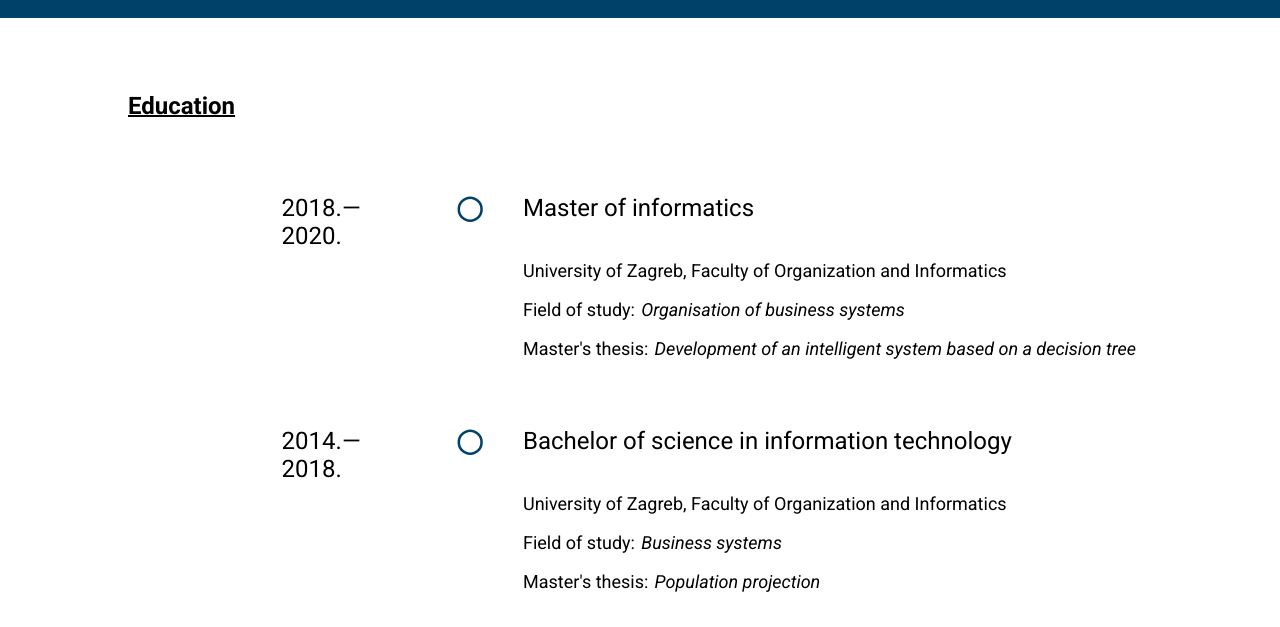
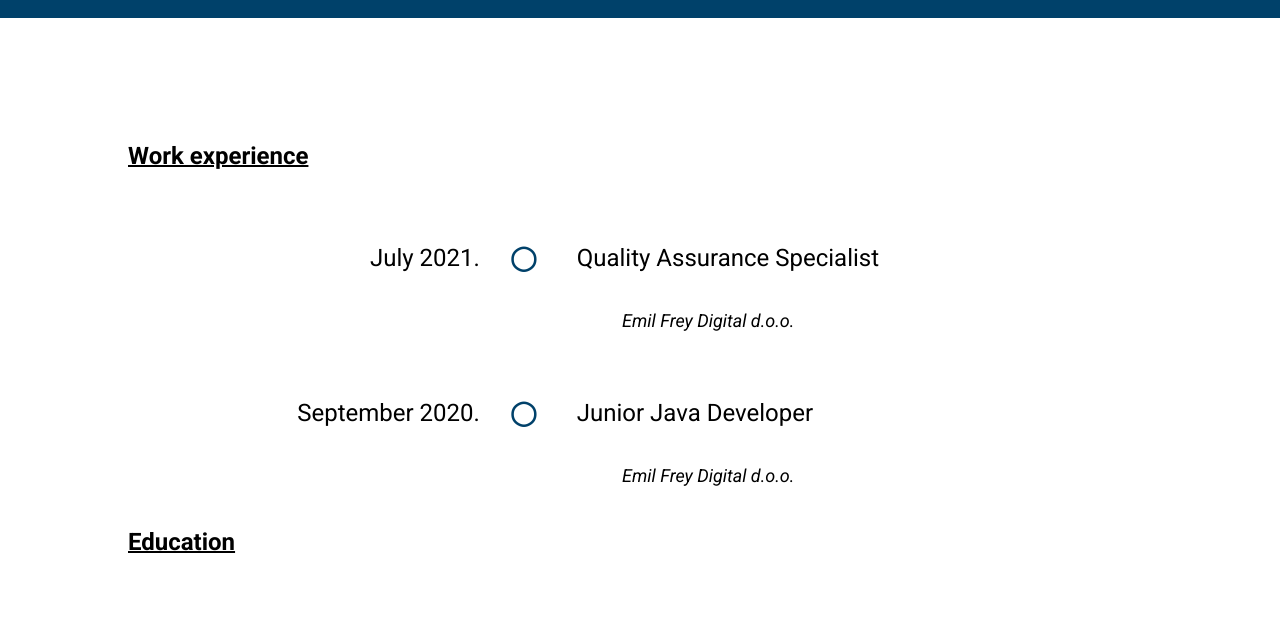
Before and after one commit to lukmanleon/lukmanleon.github.io, a plain HTML site: page index.html in a window 1280 px wide. Shown: the part 92-719 px from the top of the page. Drawn offline with Linux system fonts and the light colour scheme.

Commit message:
Added work expirience

```diff
--- a/index.html
+++ b/index.html
@@ -10,8 +10,10 @@
   <title>Lukman Leon</title>
   <link rel="stylesheet" href="website_styles/style_general.css" />
   <link rel="stylesheet" href="website_styles/style_header.css" />
+  <link rel="stylesheet" href="website_styles/style_footer.css" />
   <link rel="stylesheet" href="website_styles/style_main.css" />
-  <link rel="stylesheet" href="website_styles/style_footer.css" />
+  <link rel="stylesheet" href="website_styles/style_main_work_experience.css" />
+  <link rel="stylesheet" href="website_styles/style_main_education.css" />
   <link rel="preconnect" href="https://fonts.googleapis.com" />
   <link rel="preconnect" href="https://fonts.gstatic.com" crossorigin />
   <link
@@ -40,9 +42,41 @@
 
   <main>
     <div class="knowledge-and-experience">
+
+      <h3>Work experience</h3>
+      <div class="work">
+        <div class="work-item">
+          <div class="work-duration">
+            <span>July 2021.</span>
+          </div>
+          <div class="circle">&#9711</div>
+          <div class="work-information">
+            <div class="work-level">Quality Assurance Specialist</div>
+            <div class="work-level-information">
+              <p><span>Emil Frey Digital d.o.o.</span></p>
+            </div>
+          </div>
+        </div>
+
+        <div class="work-item">
+          <div class="work-duration">
+            <span>September 2020.</span>
+          </div>
+          <div class="circle">&#9711</div>
+          <div class="work-information">
+            <div class="work-level">Junior Java Developer</div>
+            <div class="work-level-information">
+              <p><span>Emil Frey Digital d.o.o.</span></p>
+            </div>
+          </div>
+        </div>
+      </div>
+
+
+
+
       <h3>Education</h3>
       <div class="education">
-
         <div class="education-item">
           <div class="education-duration">
             <span>2018.&#8212 2020.</span>
@@ -78,9 +112,9 @@
             </div>
           </div>
         </div>
+      </div>
 
 
-      </div>
     </div>
   </main>
 
--- a/website_styles/style_main.css
+++ b/website_styles/style_main.css
@@ -1,7 +1,7 @@
 main {
   width: 80%;
   min-height: 50vh;
-  margin-top: 50px;
+  margin-top: 100px;
   margin-bottom: 100px;
 }
 
@@ -16,52 +16,3 @@ main {
   font-size: 24px;
   text-decoration: underline 2px;
 }
-
-.education {
-  display: inline-block;
-  align-items: left;
-}
-
-.education-item {
-  display: flex;
-  flex-direction: row;
-  margin-left: 15%;
-  margin-top: 50px;
-}
-
-.education-item .circle {
-  font-size: 24px;
-  font-weight: 600;
-  color: var(--color-general-blue);
-  margin-left: 30px;
-}
-
-.education-duration {
-  width: 200px;
-  display: flex;
-  flex-direction: row;
-  justify-content: left;
-}
-
-.education-information {
-  display: flex;
-  flex-direction: column;
-  margin-left: 40px;
-  width: 100%;
-}
-
-.education-level,
-.education-duration span {
-  font-size: 24px;
-  font-weight: 500;
-}
-
-.education-level-information {
-  font-size: 18px;
-  margin-top: 20px;
-}
-.education-level-information span {
-  font-style: italic;
-  font-weight: 500;
-  margin-left: 1%;
-}
--- /dev/null
+++ b/website_styles/style_main_education.css
@@ -0,0 +1,49 @@
+.education {
+  display: inline-block;
+  align-items: left;
+}
+
+.education-item {
+  display: flex;
+  flex-direction: row;
+  margin-left: 15%;
+  margin-top: 50px;
+}
+
+.education-item .circle {
+  font-size: 24px;
+  font-weight: 600;
+  color: var(--color-general-blue);
+  margin-left: 30px;
+}
+
+.education-duration {
+  width: 300px;
+  display: flex;
+  flex-direction: row;
+  justify-content: right;
+}
+
+.education-information {
+  display: flex;
+  flex-direction: column;
+  margin-left: 40px;
+  width: 100%;
+}
+
+.education-level,
+.education-duration span {
+  font-size: 24px;
+  font-weight: 500;
+}
+
+.education-level-information {
+  font-size: 18px;
+  margin-top: 20px;
+  margin-left: 40px;
+}
+.education-level-information span {
+  font-style: italic;
+  font-weight: 500;
+  margin-left: 1%;
+}
--- /dev/null
+++ b/website_styles/style_main_work_experience.css
@@ -0,0 +1,49 @@
+.work {
+  display: inline-block;
+  align-items: left;
+}
+
+.work-item {
+  display: flex;
+  flex-direction: row;
+  margin-left: 15%;
+  margin-top: 50px;
+}
+
+.work-item .circle {
+  font-size: 24px;
+  font-weight: 600;
+  color: var(--color-general-blue);
+  margin-left: 30px;
+}
+
+.work-duration {
+  width: 300px;
+  display: flex;
+  flex-direction: row;
+  justify-content: right;
+}
+
+.work-information {
+  display: flex;
+  flex-direction: column;
+  margin-left: 40px;
+  width: 100%;
+}
+
+.work-level,
+.work-duration span {
+  font-size: 24px;
+  font-weight: 500;
+}
+
+.work-level-information {
+  font-size: 18px;
+  margin-top: 20px;
+  margin-left: 40px;
+}
+.work-level-information span {
+  font-style: italic;
+  font-weight: 500;
+  margin-left: 1%;
+}
```
